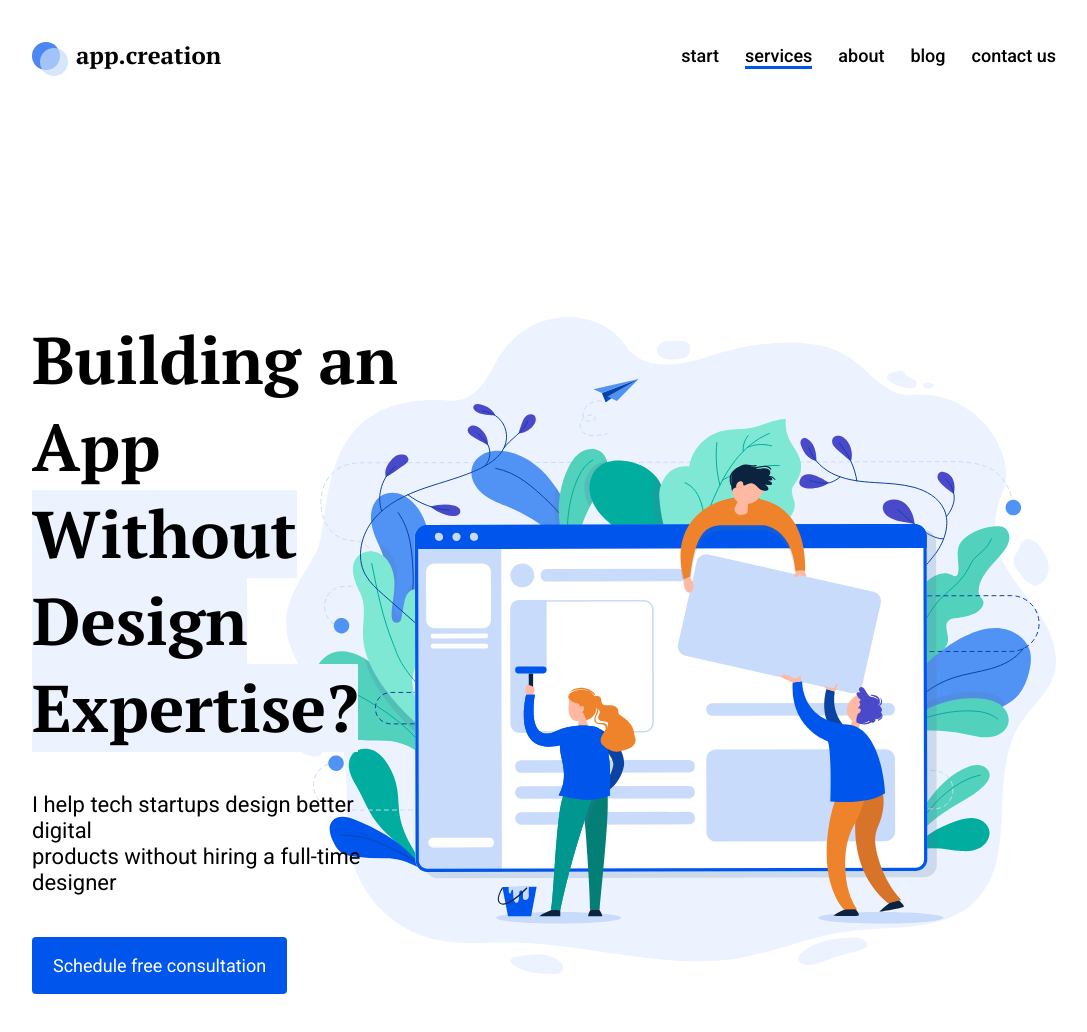
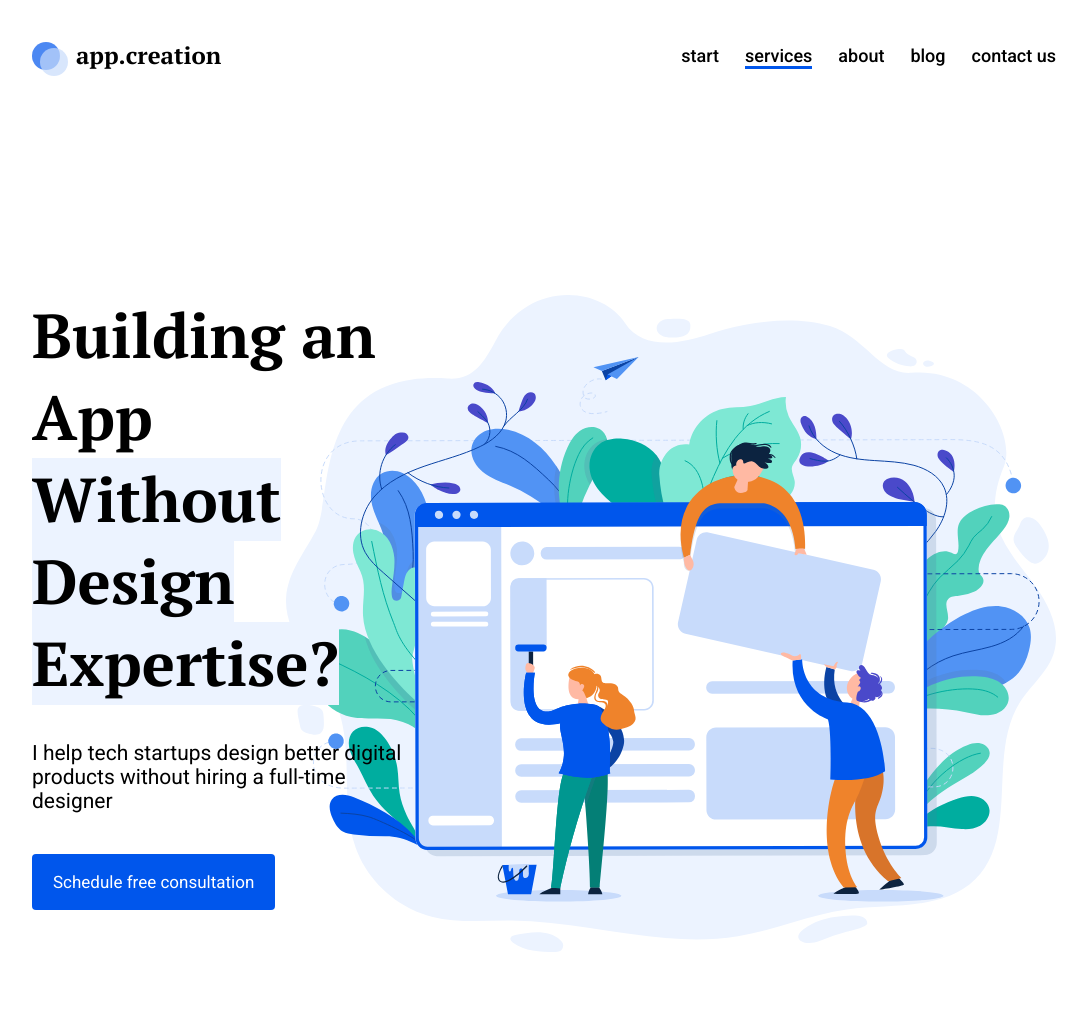
Before and after one commit to WebHeroSchool/ProjectDimona, a plain HTML site: page index.html in a window 1280 px wide. Shown: the whole page, without its empty margins (96-1183 px from the left). Drawn offline with Linux system fonts and the light colour scheme.

Commit message:
Поправил стили к главному контенту

```diff
--- a/styles.css
+++ b/styles.css
@@ -8,7 +8,7 @@ body {
 .header {
   display: flex;
   justify-content: space-between;
-  margin-bottom: 206px;
+  margin-bottom: 184px;
 }
 .logo {
   position: relative;
@@ -90,19 +90,19 @@ body {
 
 }
 .main__title {
-  margin: 0 0 40px 0;
-  font:bold 66px/87px pt_serifbold,arial,helvetica,sans-serif;
+  margin: 0 0 36px 0;
+  font:bold 62px/82px pt_serifbold,arial,helvetica,sans-serif;
 }
 .main__title-text_highlight {
   background: #ECF3FF;
 }
 .main__subtitle {
   margin: 0 0 41px 0;
-  font: 22px/26px Roboto,arial,helvetica,sans-serif;
+  font: 21px/24px Roboto,arial,helvetica,sans-serif;
 }
 .main__button {
   display: inline-block;
-  font: 18px/21px Roboto,arial,helvetica,sans-serif;
+  font: 17px/20px Roboto,arial,helvetica,sans-serif;
   color: #fff;
   background: #0056EC;
   padding: 18px 21px;
```
